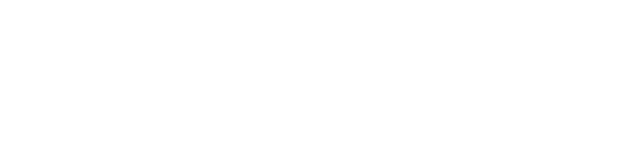
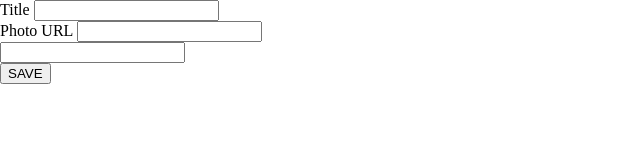
Before and after one commit to rskidmore1/code-journal, a website: page index.html in a window 1280 px wide. Shown: the whole page, without its empty margins (0-640 px from the left). Drawn offline with Linux system fonts and the light colour scheme.

Commit message:
Added div data-view

```diff
--- a/index.html
+++ b/index.html
@@ -17,6 +17,26 @@
 <body>
   <header>
   </header>
+  <div data-view="entry-form">
+    <form>
+      <div>
+        <label for="title">Title</label>
+        <input type="type" name="title" id="title">
+      </div>
+      <div>
+        <label for="photo-url">Photo URL</label>
+        <input type="type" name="photo-url" id="photo-url">
+      </div>
+      <div>
+        <label for="notes"></label>
+        <input type="textbox" name="notes" id="notes">
+      </div>
+      <div>
+        <input type="submit" value="SAVE">
+      </div>
+    </form>
+  </div>
+
   <main>
   </main>
   <script src="js/data.js"></script>
```
